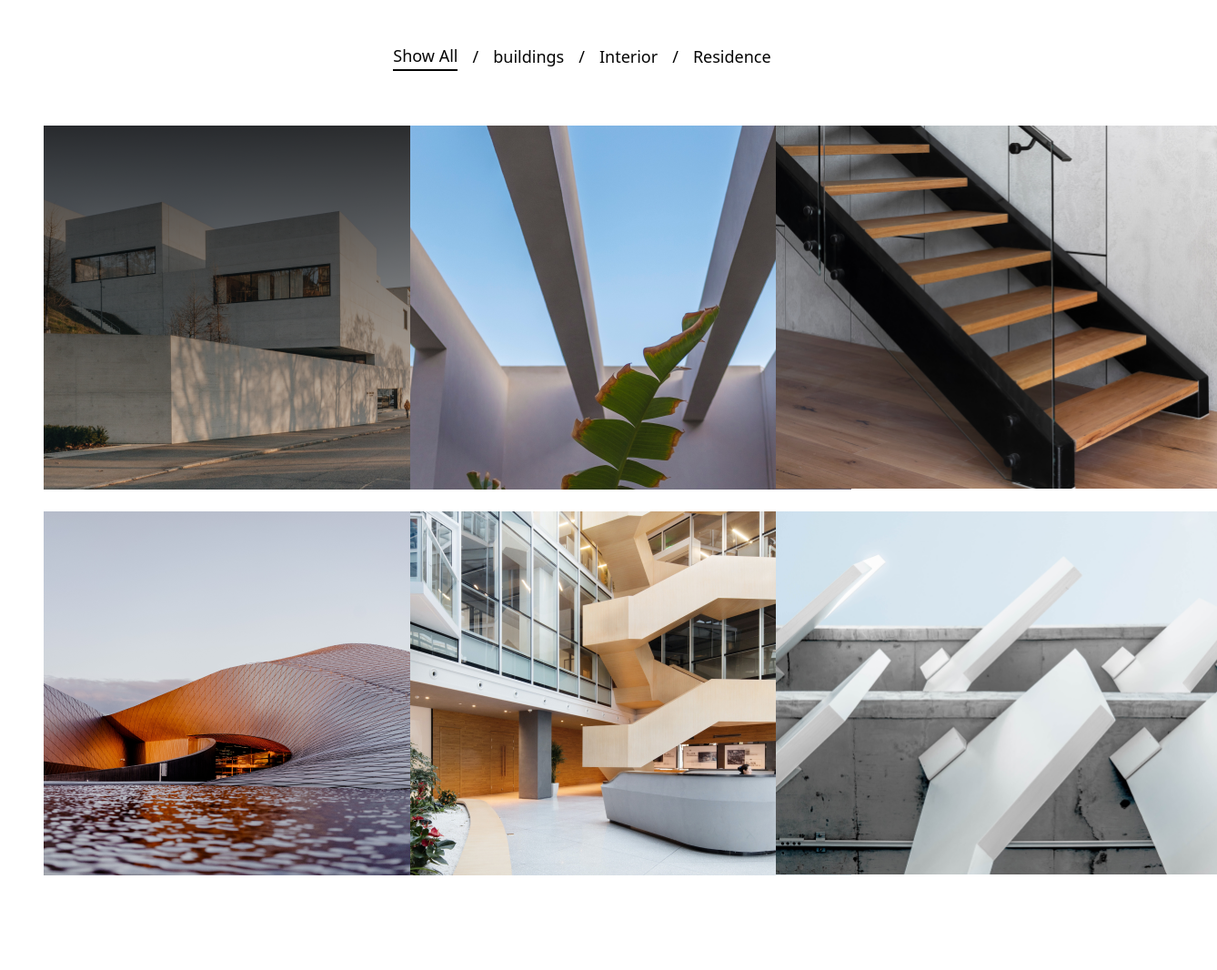
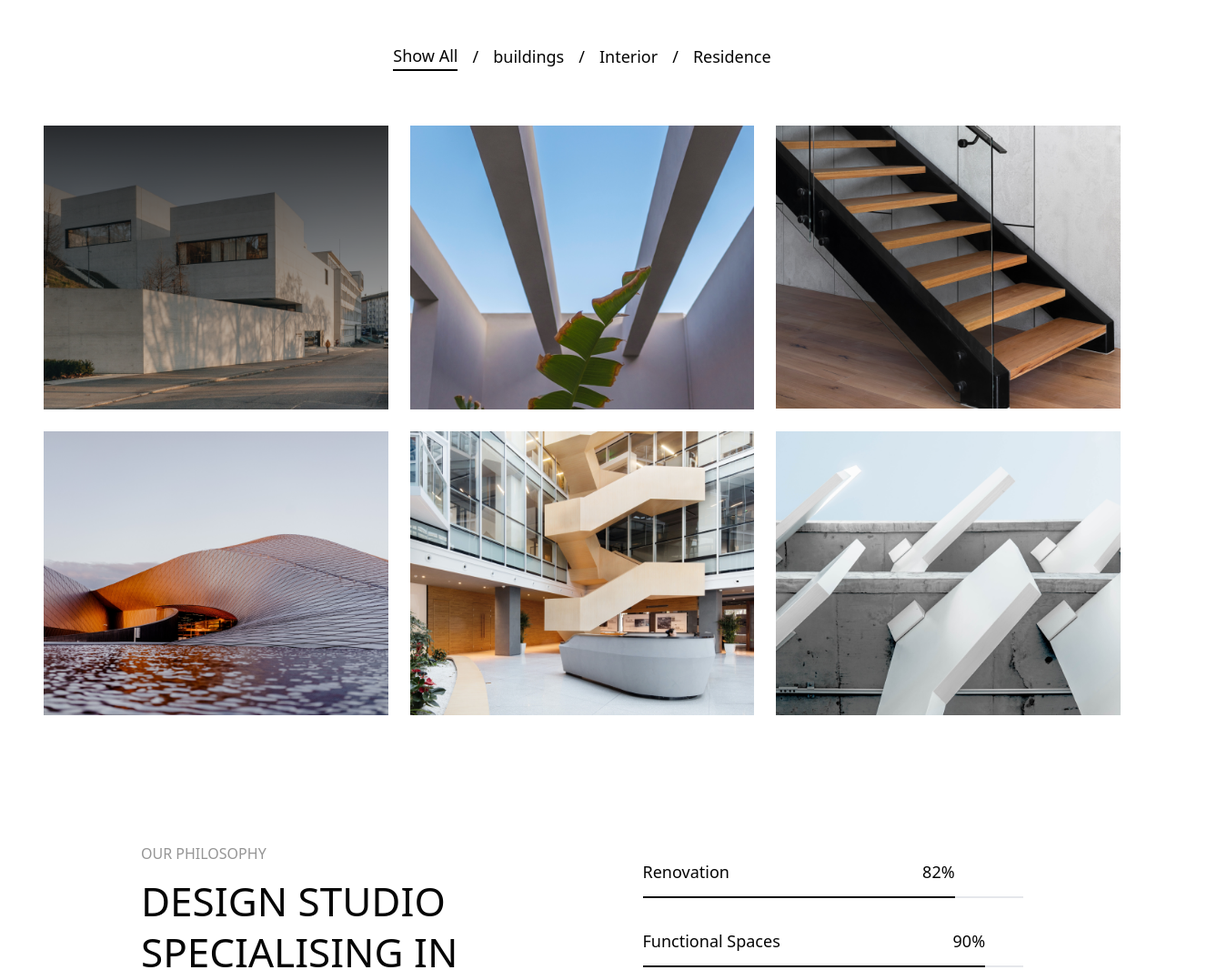
Before and after one commit to Mh-Monzil/arcatec, a website built with Vite: page index.html in a window 1280 px wide. Shown: the part 3720-4786 px from the top of the page at 91% size, 1338 px wide, since content can reach past the window. Built offline with nearby package versions, Linux system fonts and the light colour scheme.

```diff
--- a/index.html
+++ b/index.html
@@ -258,9 +258,9 @@
         </div>
 
         <!-- image gallery  -->
-        <div class="grid grid-cols-3 gap-6 px-12 pt-[60px]">
+        <div class="grid grid-cols-1 md:grid-cols-2 xl:grid-cols-3 gap-6 px-12 pt-[60px]">
           <!-- image 1  -->
-          <div class="relative w-[485px] overflow-hidden group">
+          <div class="relative max-w-[485px] mx-auto overflow-hidden group">
             <img src="./images/gallery/gallery1.png" alt="" />
             <div
               class="text-primaryWhite w-full absolute -top-32 flex justify-between p-10 group-hover:-top-0 transition-all duration-500 ease-in-out"
@@ -285,7 +285,7 @@
             </button>
           </div>
           <!-- image 2  -->
-          <div class="relative w-[485px] overflow-hidden group">
+          <div class="relative max-w-[485px] mx-auto overflow-hidden group">
             <img src="./images/gallery/gallery2.png" alt="" />
             <div
               class="text-primaryWhite w-full absolute -top-32 flex justify-between p-10 group-hover:-top-0 transition-all duration-500 ease-in-out"
@@ -310,7 +310,7 @@
             </button>
           </div>
           <!-- image 3  -->
-          <div class="relative w-[485px] overflow-hidden group">
+          <div class="relative max-w-[485px] mx-auto overflow-hidden group">
             <img src="./images/gallery/gallery3.png" alt="" />
             <div
               class="text-primaryWhite w-full absolute -top-32 flex justify-between p-10 group-hover:-top-0 transition-all duration-500 ease-in-out"
@@ -335,7 +335,7 @@
             </button>
           </div>
           <!-- image 4  -->
-          <div class="relative w-[485px] overflow-hidden group">
+          <div class="relative max-w-[485px] mx-auto overflow-hidden group">
             <img src="./images/gallery/gallery4.png" alt="" />
             <div
               class="text-primaryWhite w-full absolute -top-32 flex justify-between p-10 group-hover:-top-0 transition-all duration-500 ease-in-out"
@@ -360,7 +360,7 @@
             </button>
           </div>
           <!-- image 5  -->
-          <div class="relative w-[485px] overflow-hidden group">
+          <div class="relative max-w-[485px] mx-auto overflow-hidden group">
             <img src="./images/gallery/gallery5.png" alt="" />
             <div
               class="text-primaryWhite w-full absolute -top-32 flex justify-between p-10 group-hover:-top-0 transition-all duration-500 ease-in-out"
@@ -385,7 +385,7 @@
             </button>
           </div>
           <!-- image 6  -->
-          <div class="relative w-[485px] overflow-hidden group">
+          <div class="relative max-w-[485px] mx-auto overflow-hidden group">
             <img src="./images/gallery/gallery6.png" alt="" />
             <div
               class="text-primaryWhite w-full absolute -top-32 flex justify-between p-10 group-hover:-top-0 transition-all duration-500 ease-in-out"
@@ -505,7 +505,7 @@
         </h2>
         <!-- card box  -->
         <div
-          class="mt-[60px] text-primaryBlack grid grid-cols-4 gap-6 mb-[60px]"
+          class="mt-[60px] text-primaryBlack grid grid-cols-3 xl:grid-cols-4 gap-6 mb-[60px]"
         >
           <!-- card 1  -->
           <div
```
